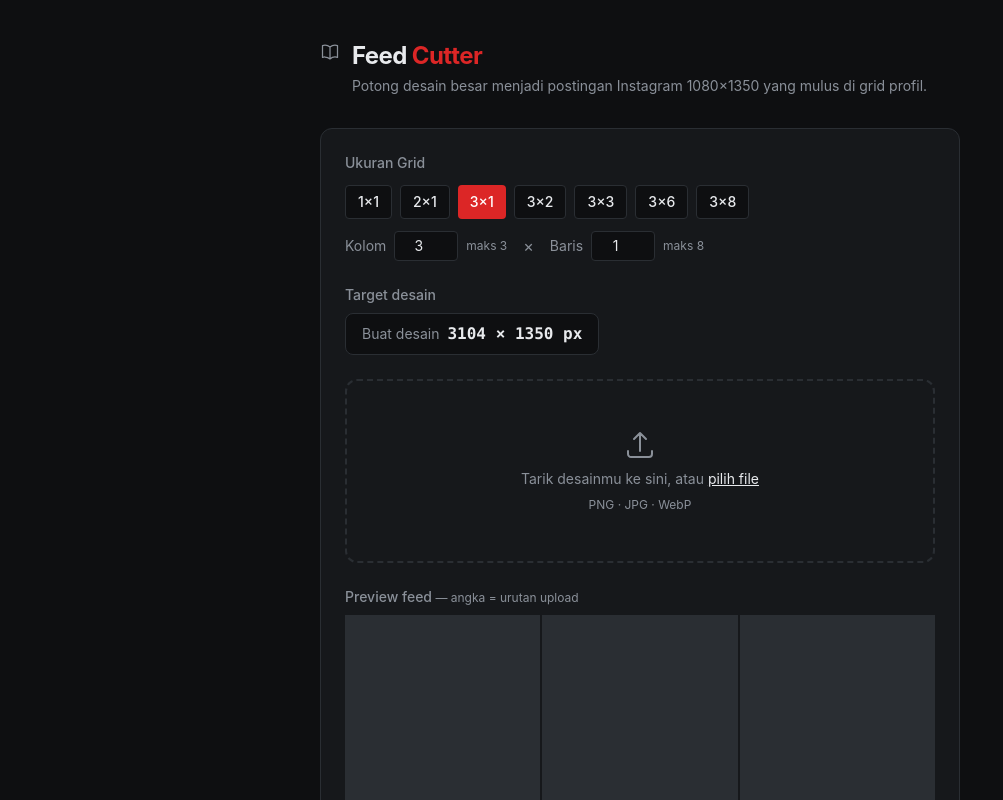
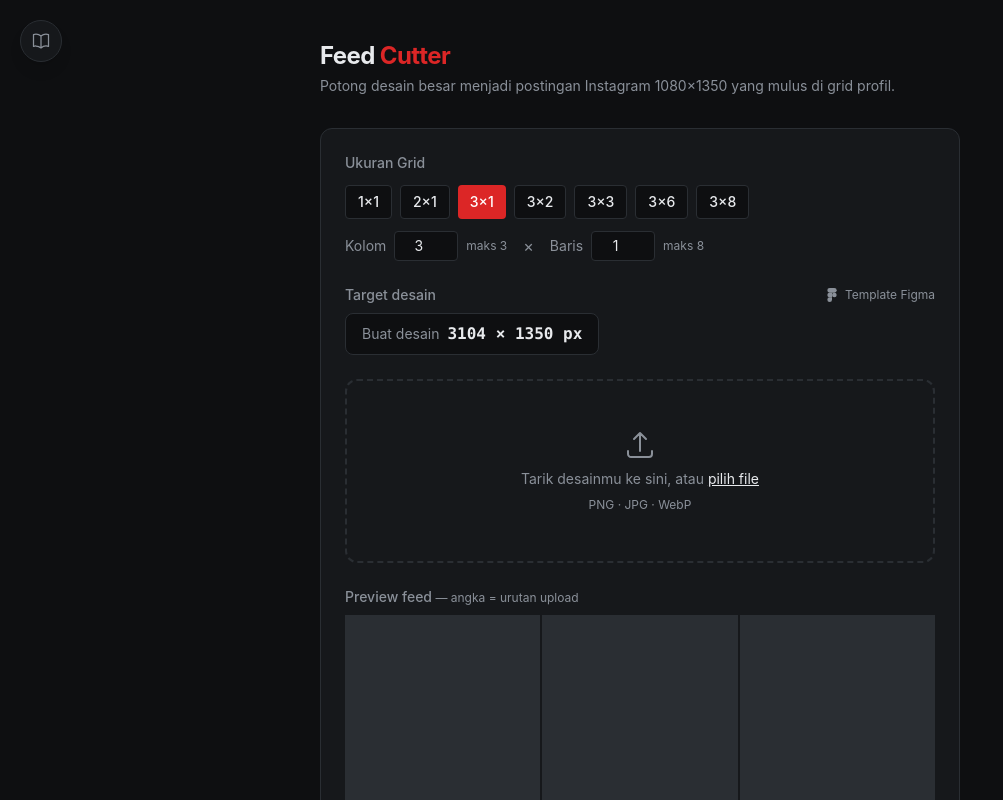
Before and after one commit to Ikrar06/feed-cutter, a React (Vite) app: page / in a window 1280 px wide. Shown: the top 800 px of the page, without its empty margins (0-1003 px from the left). Built offline with nearby package versions, Linux system fonts and the light colour scheme.

Commit message:
feat: link Figma template di Target desain dan HelpModal

```diff
--- a/src/App.tsx
+++ b/src/App.tsx
@@ -36,27 +36,27 @@
 
   return (
     <div className="min-h-screen bg-[var(--color-bg)] text-[var(--color-ink)]">
-      <div className="mx-auto max-w-2xl px-4 py-10 space-y-8">
-
-        <header className="flex items-start gap-3">
+      {/* Tombol buku — fixed pojok kiri atas di desktop, pojok kanan bawah di mobile */}
       <button
         onClick={() => setHelpOpen(true)}
         aria-label="Cara kerja"
-            className="mt-0.5 shrink-0 text-[var(--color-muted)] hover:text-[var(--color-ink)] transition-colors"
+        className="fixed bottom-5 right-5 sm:bottom-auto sm:top-5 sm:right-auto sm:left-5 z-40 rounded-full p-2.5 bg-[var(--color-panel)] border border-[var(--color-line)] text-[var(--color-muted)] hover:text-[var(--color-ink)] hover:border-[var(--color-muted)] transition-colors shadow-lg"
       >
         <svg className="h-5 w-5" fill="none" stroke="currentColor" viewBox="0 0 24 24">
           <path strokeLinecap="round" strokeLinejoin="round" strokeWidth={1.5}
             d="M12 6.042A8.967 8.967 0 006 3.75c-1.052 0-2.062.18-3 .512v14.25A8.987 8.987 0 016 18c2.305 0 4.408.867 6 2.292m0-14.25a8.966 8.966 0 016-2.292c1.052 0 2.062.18 3 .512v14.25A8.987 8.987 0 0018 18a8.967 8.967 0 00-6 2.292m0-14.25v14.25" />
         </svg>
       </button>
-          <div className="space-y-1">
+
+      <div className="mx-auto max-w-2xl px-4 py-10 space-y-8">
+
+        <header className="space-y-1">
           <h1 className="text-2xl font-bold tracking-tight">
             Feed <span className="text-[var(--color-blade)]">Cutter</span>
           </h1>
           <p className="text-sm text-[var(--color-muted)]">
             Potong desain besar menjadi postingan Instagram 1080×1350 yang mulus di grid profil.
           </p>
-          </div>
         </header>
 
         {helpOpen && <HelpModal onClose={() => setHelpOpen(false)} />}
@@ -65,7 +65,24 @@
           <GridPicker grid={grid} onChange={setGrid} />
 
           <div>
-            <p className="text-sm font-medium text-[var(--color-muted)] mb-2">Target desain</p>
+            <div className="flex items-center justify-between mb-2">
+              <p className="text-sm font-medium text-[var(--color-muted)]">Target desain</p>
+              <a
+                href="https://www.figma.com/community/file/1653098192714197002"
+                target="_blank"
+                rel="noopener noreferrer"
+                className="flex items-center gap-1.5 text-xs text-[var(--color-muted)] hover:text-[var(--color-ink)] transition-colors"
+              >
+                <svg className="h-3.5 w-3.5" viewBox="0 0 38 57" fill="currentColor">
+                  <path d="M19 28.5a9.5 9.5 0 1 1 19 0 9.5 9.5 0 0 1-19 0z"/>
+                  <path d="M0 47.5a9.5 9.5 0 0 1 9.5-9.5H19v9.5a9.5 9.5 0 1 1-19 0z"/>
+                  <path d="M19 0v19h9.5a9.5 9.5 0 1 0 0-19H19z"/>
+                  <path d="M0 9.5a9.5 9.5 0 0 0 9.5 9.5H19V0H9.5A9.5 9.5 0 0 0 0 9.5z"/>
+                  <path d="M0 28.5a9.5 9.5 0 0 0 9.5 9.5H19V19H9.5A9.5 9.5 0 0 0 0 28.5z"/>
+                </svg>
+                Template Figma
+              </a>
+            </div>
             <TargetSizeBadge target={target} />
           </div>
 
--- a/src/components/HelpModal.tsx
+++ b/src/components/HelpModal.tsx
@@ -134,6 +134,29 @@
           </div>
         </section>
 
+        {/* Figma template */}
+        <a
+          href="https://www.figma.com/community/file/1653098192714197002"
+          target="_blank"
+          rel="noopener noreferrer"
+          className="flex items-center gap-3 rounded-lg border border-[var(--color-line)] px-4 py-3 hover:border-[var(--color-muted)] transition-colors group"
+        >
+          <svg className="h-5 w-5 shrink-0 text-[var(--color-muted)] group-hover:text-[var(--color-ink)] transition-colors" viewBox="0 0 38 57" fill="currentColor">
+            <path d="M19 28.5a9.5 9.5 0 1 1 19 0 9.5 9.5 0 0 1-19 0z"/>
+            <path d="M0 47.5a9.5 9.5 0 0 1 9.5-9.5H19v9.5a9.5 9.5 0 1 1-19 0z"/>
+            <path d="M19 0v19h9.5a9.5 9.5 0 1 0 0-19H19z"/>
+            <path d="M0 9.5a9.5 9.5 0 0 0 9.5 9.5H19V0H9.5A9.5 9.5 0 0 0 0 9.5z"/>
+            <path d="M0 28.5a9.5 9.5 0 0 0 9.5 9.5H19V19H9.5A9.5 9.5 0 0 0 0 28.5z"/>
+          </svg>
+          <div className="min-w-0">
+            <p className="text-sm font-medium text-[var(--color-ink)]">Figma Template</p>
+            <p className="text-xs text-[var(--color-muted)] truncate">Frame + layout guide siap pakai untuk mosaic & carousel</p>
+          </div>
+          <svg className="h-4 w-4 shrink-0 text-[var(--color-muted)] ml-auto" fill="none" stroke="currentColor" viewBox="0 0 24 24">
+            <path strokeLinecap="round" strokeLinejoin="round" strokeWidth={1.5} d="M10 6H6a2 2 0 00-2 2v10a2 2 0 002 2h10a2 2 0 002-2v-4M14 4h6m0 0v6m0-6L10 14" />
+          </svg>
+        </a>
+
         <button
           onClick={onClose}
           className="w-full rounded-lg py-2 text-sm text-[var(--color-muted)] hover:text-[var(--color-ink)] border border-[var(--color-line)] transition-colors"
```
Lines whose indentation alone changed are shown as unchanged.
